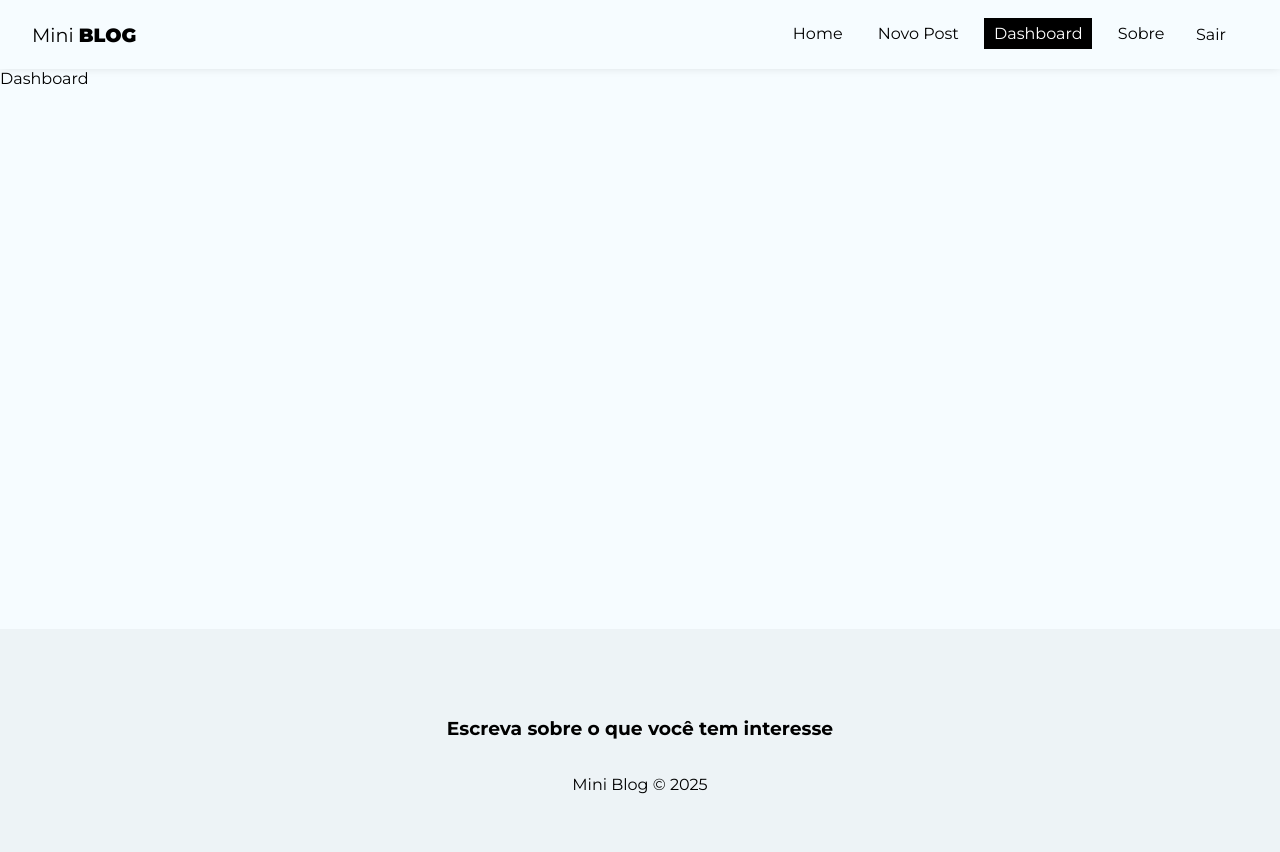
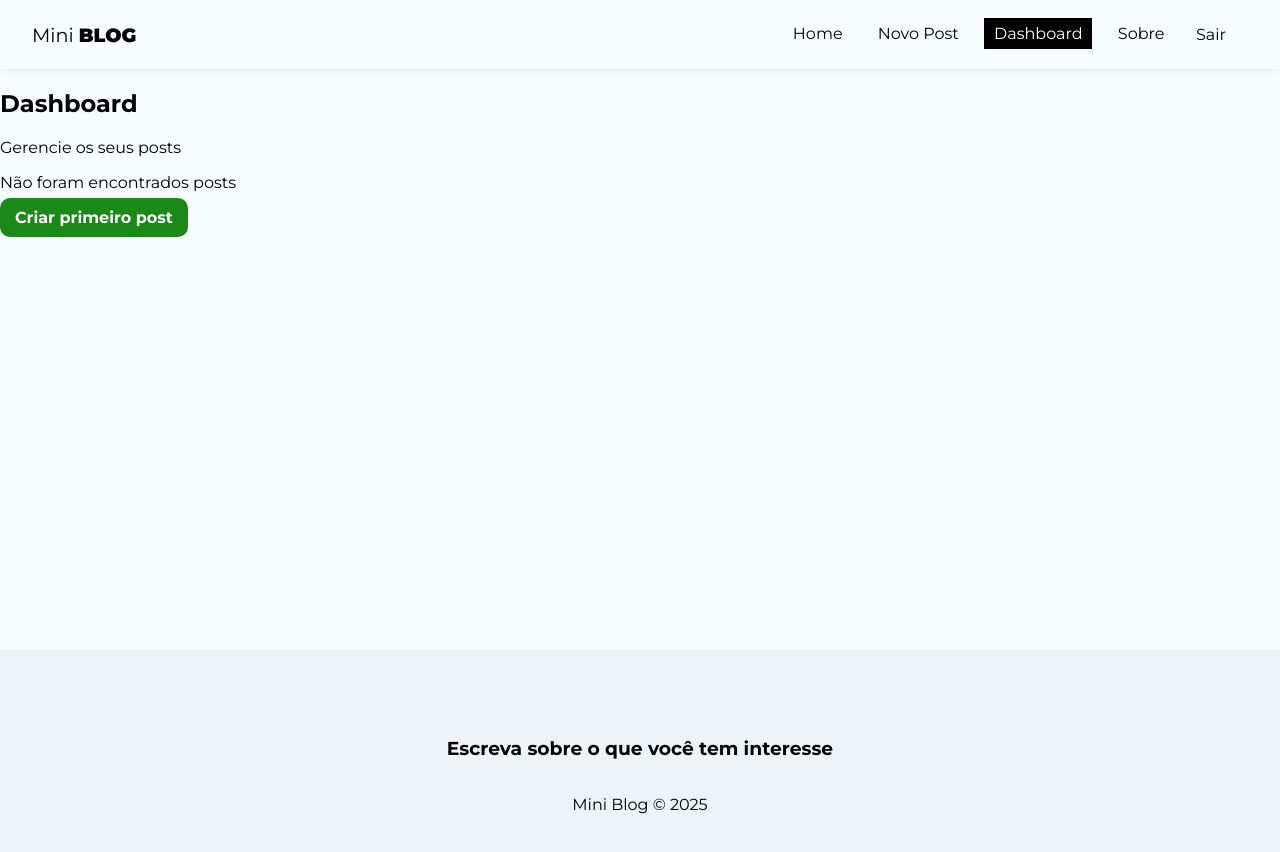
Before and after one commit to Gabriel-otirB/mini-blog, a React (Vite) app: page /dashboard in a window 1280 px wide. Shown: the top 852 px of the page. Built offline with nearby package versions, Linux system fonts and the light colour scheme; no server answers; sample sign-in values are in the browser's storage.

Commit message:
feature: creating dashboard structure

```diff
--- a/src/pages/Dashboard/index.jsx
+++ b/src/pages/Dashboard/index.jsx
@@ -1,8 +1,35 @@
 import styles from './Dashboard.module.css';
 
+import { Link } from 'react-router-dom';
+
+// hooks
+import { useAuthValue } from '../../context/AuthContext';
+import { useFetchDocuments } from '../../hooks/useFetchDocuments';
+
 const Dashboard = () => {
+  const { user } = useAuthValue();
+  const uid = user.uid;
+
+  // Posts do usuário
+  const posts = []
+
   return (
-    <div>Dashboard</div>
+    <div>
+      <h2>Dashboard</h2>
+      <p>Gerencie os seus posts</p>
+      {posts && posts.length === 0 ? (
+        <div className={styles.noposts}>
+          <p>Não foram encontrados posts</p>
+          <Link to="/post/create" className="btn">
+            Criar primeiro post
+          </Link>
+        </div>
+      ) : (
+        <div>
+          Tem posts!
+        </div>
+      )}
+    </div>
   )
 }
 
```
